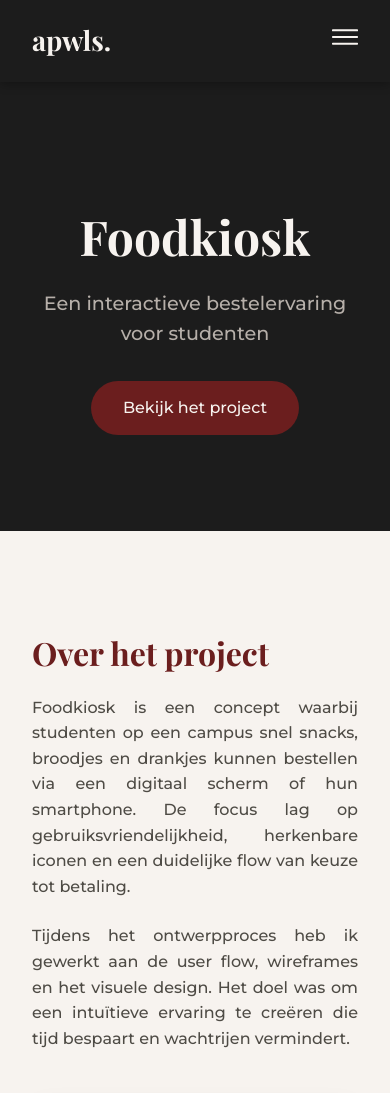
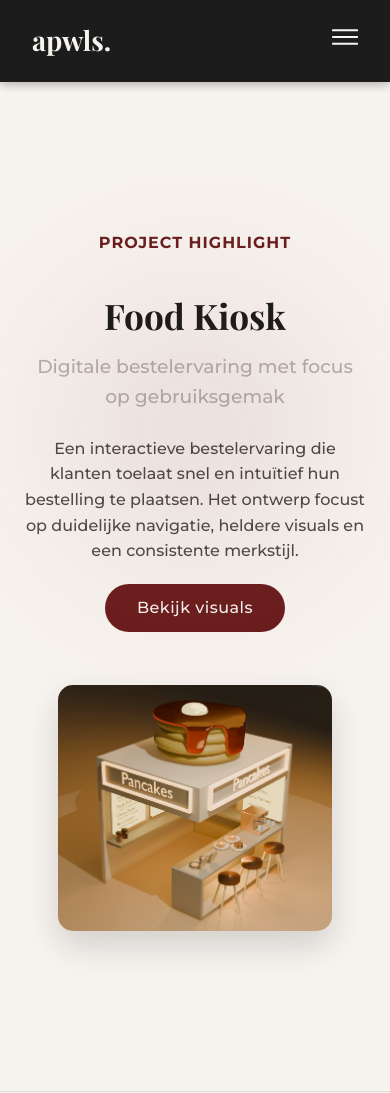
Before and after one commit to AlithaPwls/PF-AP, a PHP site: page /foodkiosk.html in a window 390 px wide; the page is wider, and only the part inside the window is pictured. Shown: the top 1093 px of that part. Run offline with PHP 8.4, Linux system fonts and the light colour scheme.

Commit message:
foodkiosk page design

```diff
--- a/css/foodkiosk.css
+++ b/css/foodkiosk.css
@@ -1,135 +1,282 @@
 @import url('https://fonts.googleapis.com/css2?family=Montserrat:wght@300;500;700&family=Playfair+Display:wght@400;700&display=swap');
 
-/* ======= BASIS ======= */
+/* ===== BASIS ===== */
+* {
+  margin: 0;
+  padding: 0;
+  box-sizing: border-box;
+}
+
 html {
   scroll-behavior: smooth;
 }
 
 body {
-  margin: 0;
+  font-family: "Montserrat", sans-serif;
   background-color: #F7F3EF;
-  font-family: "Montserrat", sans-serif;
   color: #1C1C1C;
+  overflow-x: hidden;
+  line-height: 1.7;
+}
+
+/* ===== INTRO ===== */
+.intro {
+  display: flex;
+  align-items: center;
+  justify-content: space-between;
+  gap: 4rem; /* kleiner gat voor betere balans */
+  padding: 11rem 10%;
+  position: relative;
+  overflow: hidden;
+}
+
+.intro-image {
+  flex: 1;
+  display: flex;
+  justify-content: center; /* centreren in zijn kolom */
 }
 
 
-
-/* ======= HERO ======= */
-.project-hero {
-  text-align: center;
-  background-color: #1C1C1C;
-  color: #F7F3EF;
-  padding: 8rem 2rem 6rem 2rem;
+.intro .subtitle {
+  color: #6B1E1E;
+  font-weight: 600;
+  text-transform: uppercase;
+  letter-spacing: 1px;
 }
 
-.project-hero h1 {
+.intro h1 {
   font-family: "Playfair Display", serif;
-  font-size: 3rem;
-  margin-bottom: 0.8rem;
+  font-size: 3.2rem;
+  margin: 1rem 0 0.5rem;
 }
 
-.project-hero .subtitle {
+.intro h3 {
+  font-weight: 500;
   color: #B6AFA9;
-  font-size: 1.2rem;
-  margin-bottom: 2rem;
+  margin-bottom: 1.5rem;
 }
 
+.intro p {
+  max-width: 500px;
+  margin-bottom: 2rem;
+  color: #4E4B45;
+}
+
+.intro img {
+  width: 80%;
+  max-width: 600px;
+  border-radius: 15px;
+  box-shadow: 0 15px 35px rgba(0, 0, 0, 0.15);
+  transition: transform 0.4s ease;
+  object-fit: contain;
+}
+
+/* ===== BUTTONS ===== */
 .btn {
-  display: inline-block;
   background-color: #6B1E1E;
   color: #F7F3EF;
   padding: 0.9rem 2rem;
   border-radius: 40px;
   text-decoration: none;
-  transition: background-color 0.3s ease;
+  transition: all 0.3s ease;
+  font-weight: 500;
+  letter-spacing: 0.5px;
 }
 
 .btn:hover {
   background-color: #571818;
+  transform: translateY(-3px);
+}
+
+/* ===== ABOUT PROJECT ===== */
+.about-project {
+  display: flex;
+  justify-content: space-between;
+  border-top: 1px solid #E0DBD7;
+}
+
+.about-text {
+  flex: 2;
+  padding: 8rem 10%;
+}
+
+.about-text h2 {
+  font-family: "Playfair Display", serif;
+  color: #6B1E1E;
+  margin-bottom: 1.5rem;
+}
+
+.about-text p {
+  color: #4E4B45;
+  margin-bottom: 1.5rem;
+}
+
+.about-side {
+  flex: 1;
+  background-color: #571818;
+  color: #F7F3EF;
+  padding: 8rem 5%;
+}
+
+.about-side h3 {
+  font-family: "Playfair Display", serif;
+  margin-top: 1.5rem;
+  margin-bottom: 1rem;
+}
+
+.about-side ul {
+  list-style: none;
+  margin-bottom: 2rem;
+  padding: 0;
+}
+
+.about-side li::before {
+  content: "• ";
+  color: #F7F3EF;
+}
+
+/* ===== VISUALS ===== */
+.visuals {
+  background-color: #1C1C1C;
+  color: #F7F3EF;
+  text-align: center;
+  padding: 6rem 5% 9rem;
+  position: relative;
+}
+
+.visuals h2 {
+  font-family: "Playfair Display", serif;
+  font-size: 2.4rem;
+  margin-bottom: 3rem;
+}
+
+/* GRID LAYOUT VOOR AFBEELDING + VIDEO */
+.visual-grid {
+  display: flex;
+  justify-content: center;
+  align-items: center;
+  gap: 3rem;
+  flex-wrap: wrap;
+  position: relative;
+}
+
+.desktopimg,
+.video-preview video {
+  width: 42%;
+  max-width: 700px;
+  padding: 1em;
+  border-radius: 18px;
+  transition: transform 0.5s ease, box-shadow 0.5s ease;
 }
 
 
-
-/* ======= CONTENT ======= */
-.project-content {
-  max-width: 1100px;
-  margin: 6rem auto;
-  padding: 0 2rem;
+.mobileimg {
+  display: none; /* niet nodig bij deze layout */
 }
 
-.project-content h2 {
-  font-family: "Playfair Display", serif;
-  font-size: 2rem;
-  color: #6B1E1E;
-  margin-bottom: 1rem;
+.visuals .btn {
+  display: inline-block;
+  margin-top: 4rem; /* of 400px als je dat echt wil */
+}
+/* ===== REFLECTIE ===== */
+.reflection {
+  background-color: #F7F3EF;
+  padding: 8rem 12%;
+  position: relative;
 }
 
-.project-content .text p {
-  color: #4E4B45;
-  margin-bottom: 1.5rem;
-  text-align: justify;
+.reflection::before {
+  content: "";
+  position: absolute;
+  top: 50%;
+  left: 50%;
+  width: 900px;
+  height: 900px;
+  background: radial-gradient(circle, rgba(107,30,30,0.12) 0%, transparent 70%);
+  transform: translate(-50%, -50%);
+  filter: blur(100px);
+  z-index: 0;
 }
 
-
-
-/* ======= MOCKUPS ======= */
-.mockups {
-  display: flex;
-  justify-content: center;
-  flex-wrap: wrap;
-  gap: 3rem;
-  margin-top: 3rem;
+.reflection-inner {
+  position: relative;
+  z-index: 1;
+  max-width: 850px;
+  margin: 0 auto;
 }
 
-.mockup-card {
-  background: #fff;
-  border-radius: 15px;
-  overflow: hidden;
-  box-shadow: 0 8px 25px rgba(0,0,0,0.08);
-  transition: transform 0.3s ease, box-shadow 0.3s ease;
-}
-
-.mockup-card:hover {
-  transform: translateY(-6px);
-  box-shadow: 0 12px 30px rgba(0,0,0,0.1);
-}
-
-.mockup-card img {
-  display: block;
-  width: 100%;
-  height: auto;
-}
-
-
-
-/* ======= INFO BLOK ======= */
-.info-section {
-  background-color: #F7F3EF;
-  padding: 4rem 2rem;
+.reflection h2 {
+  font-family: "Playfair Display", serif;
+  color: #6B1E1E;
+  margin-bottom: 2rem;
+  font-size: 2.2rem;
+  letter-spacing: 0.5px;
   text-align: center;
 }
 
-.info-section h3 {
-  font-family: "Playfair Display", serif;
-  color: #6B1E1E;
-  font-size: 1.8rem;
-  margin-bottom: 1rem;
+.reflection p {
+  color: #4E4B45;
+  line-height: 1.9;
+  font-size: 1.05rem;
+  margin-bottom: 1.5rem;
+  text-align: left;
 }
 
-.info-section p {
-  color: #4E4B45;
-  max-width: 700px;
-  margin: 0 auto 2rem;
-  line-height: 1.6;
-}
-
-
-
-/* ======= FOOTER ======= */
+/* ===== FOOTER ===== */
 .footer {
   background-color: #1C1C1C;
   color: #B6AFA9;
   text-align: center;
-  padding: 1.5rem;
+  padding: 2rem;
   font-size: 0.9rem;
 }
+
+/* ===== RESPONSIVE ===== */
+@media (max-width: 1024px) {
+  .intro {
+    flex-direction: column;
+    text-align: center;
+    padding: 10rem 6%;
+  }
+
+  .intro img {
+    width: 80%;
+  }
+
+  .about-project {
+    flex-direction: column;
+  }
+
+  .about-text, .about-side {
+    padding: 5rem 8%;
+  }
+
+  .visual-grid {
+    flex-direction: column;
+    gap: 2rem;
+  }
+
+  .desktopimg,
+  .video-preview video {
+    width: 90%;
+    max-width: 600px;
+  }
+
+  .reflection {
+    padding: 6rem 8%;
+  }
+}
+
+@media (max-width: 600px) {
+  .intro h1 {
+    font-size: 2.2rem;
+  }
+
+  .visuals h2 {
+    font-size: 2rem;
+  }
+
+  .reflection h2 {
+    font-size: 1.8rem;
+  }
+}
--- a/foodkiosk.html
+++ b/foodkiosk.html
@@ -3,46 +3,23 @@
 <head>
   <meta charset="UTF-8" />
   <meta name="viewport" content="width=device-width, initial-scale=1.0" />
-  <title>Foodkiosk – Project | Alitha Pauwels</title>
-
-  <!-- Fonts & CSS -->
-  <link rel="stylesheet" href="css/navbar.css">
-  <link rel="stylesheet" href="css/foodkiosk.css">
-
-  <!-- Open Graph -->
-  <meta property="og:type" content="website" />
-  <meta property="og:locale" content="nl_BE" />
-  <meta property="og:site_name" content="Alitha Pauwels" />
-  <meta property="og:title" content="Foodkiosk – Project | Alitha Pauwels" />
-  <meta property="og:description" content="Een interactieve bestelervaring voor studenten, ontworpen met gebruiksvriendelijkheid en visuele helderheid in gedachten." />
-  <meta property="og:image" content="images/foodkiosk_preview.jpg" />
-  <meta property="og:url" content="https://www.alithapauwels.be/foodkiosk.html" />
-
-  <!-- Hotjar tracking -->
-  <script>
-    (function(h,o,t,j,a,r){
-      h.hj=h.hj||function(){(h.hj.q=h.hj.q||[]).push(arguments)};
-      h._hjSettings={hjid:6535040,hjsv:6};
-      a=o.getElementsByTagName('head')[0];
-      r=o.createElement('script');r.async=1;
-      r.src=t+h._hjSettings.hjid+j+h._hjSettings.hjsv;
-      a.appendChild(r);
-    })(window,document,'https://static.hotjar.com/c/hotjar-','.js?sv=');
-  </script>
+  <title>Food Kiosk – Project | Alitha Pauwels</title>
+  <link href="https://fonts.googleapis.com/css2?family=Montserrat:wght@300;500;700&family=Playfair+Display:wght@400;700&display=swap" rel="stylesheet" />
+  <link rel="stylesheet" href="css/foodkiosk.css" />
+  <link rel="stylesheet" href="css/navbar.css" />
 </head>
 
 <body>
+
   <!-- HEADER -->
   <header class="main-header">
     <nav class="navbar">
       <a class="logo" href="index.html"><h2 class="logo">apwls.</h2></a>
 
-      <!-- Hamburger icoon -->
       <div class="hamburger" id="hamburger">
         <img src="images/hamburger_4.svg" alt="Menu" />
       </div>
 
-      <!-- Navigatielinks -->
       <ul class="nav-links" id="nav-links">
         <li><a href="index.html#projects">Projects</a></li>
         <li><a href="index.html#skills">Skills</a></li>
@@ -52,61 +29,90 @@
     </nav>
   </header>
 
-
-  <!-- HERO -->
-  <section class="project-hero">
-    <h1>Foodkiosk</h1>
-    <p class="subtitle">Een interactieve bestelervaring voor studenten</p>
-    <a href="#project" class="btn">Bekijk het project</a>
-  </section>
-
-
-  <!-- PROJECT CONTENT -->
-  <section id="project" class="project-content">
-    <h2>Over het project</h2>
-    <div class="text">
+  <!-- INTRO -->
+  <section class="intro">
+    <div class="intro-text">
+      <p class="subtitle">Project Highlight</p>
+      <h1>Food Kiosk</h1>
+      <h3>Digitale bestelervaring met focus op gebruiksgemak</h3>
       <p>
-        Foodkiosk is een concept waarbij studenten op een campus snel snacks, broodjes en drankjes kunnen bestellen via een digitaal scherm of hun smartphone.
-        De focus lag op gebruiksvriendelijkheid, herkenbare iconen en een duidelijke flow van keuze tot betaling.
+        Een interactieve bestelervaring die klanten toelaat snel en intuïtief hun bestelling te plaatsen.
+        Het ontwerp focust op duidelijke navigatie, heldere visuals en een consistente merkstijl.
       </p>
-      <p>
-        Tijdens het ontwerpproces heb ik gewerkt aan de user flow, wireframes en het visuele design.
-        Het doel was om een intuïtieve ervaring te creëren die tijd bespaart en wachtrijen vermindert.
-      </p>
+      <a href="#visuals" class="btn">Bekijk visuals</a>
     </div>
-
-    <!-- MOCKUPS -->
-    <div class="mockups">
-      <div class="mockup-card">
-        <img src="images/foodkiosk_desktop.jpg" alt="Foodkiosk desktop mockup" />
-      </div>
-      <div class="mockup-card">
-        <img src="images/foodkiosk_mobile.jpg" alt="Foodkiosk mobile mockup" />
-      </div>
+    <div class="intro-image">
+      <img src="images/render4-light-spot.png" alt="Food Kiosk Mockup">
     </div>
   </section>
 
+  <!-- ABOUT PROJECT -->
+  <section class="about-project">
+    <div class="about-text">
+      <h2>Over het project</h2>
+      <p>
+        Dit project onderzoekt hoe digitale kiosken de wachttijd kunnen verminderen en het bestelproces kunnen optimaliseren.
+        Met een duidelijke interface, herkenbare categorieën en visuele feedback wordt de ervaring intuïtief en efficiënt.
+      </p>
+      <p>
+        Ik werkte aan de volledige UX-flow, wireframes en het visuele design in Figma.
+        De focus lag op contrast, hiërarchie en het creëren van een logische navigatiestructuur.
+      </p>
+    </div>
+    <div class="about-side">
+      <h3>Mijn rol</h3>
+      <ul>
+        <li>UX/UI Design</li>
+        <li>Prototype ontwikkeling</li>
+        <li>Usability testing</li>
+      </ul>
 
+      <h3>Tools - Technologieën</h3>
+      <p>Figma, Webflow, HTML, CSS, JavaScript</p>
+    </div>
+  </section>
 
+  <!-- FEATURED VISUALS -->
+  <section class="visuals" id="visuals">
+    <h2>Visuals</h2>
+    <div class="visual-grid">
+           <div class="video-preview">
+        <video autoplay muted loop playsinline>
+          <source src="videos/0001-0100.mp4" type="video/mp4">
+          Je browser ondersteunt geen video tag.
+        </video>
 
+        <img class="desktopimg" src="images/foodkiosk-render-pf.png" alt="Desktop view">
+      <!-- VIDEO PREVIEW -->
+
+        <img class="desktopimg" src="images/foodkiosk_Alitha_Pauwels.png" alt="Desktop view">
+      </div>
+    </div>
+
+    <a href="index.html#projects" target="_blank" class="btn">Bekijk mijn andere projecten</a>
+  </section>
+
+  <!-- REFLECTIE -->
+  <section class="reflection">
+    <div class="reflection-inner">
+      <h2>Reflectie</h2>
+      <p>
+        Tijdens dit project heb ik vooral geleerd hoe belangrijk experimenteren is binnen 3D-ontwerp.
+        Het was niet enkel een oefening in het maken van een foodkiosk, maar vooral in het spelen met licht, materialen en compositie. Door verschillende soorten licht en camerahoeken te testen, ontdekte ik hoe sterk sfeer en diepte het eindresultaat beïnvloeden. </p>
+<br>
+       <p>  Ook het werken met texturen en vormen leerde me meer over realisme en balans in een digitale scène. Sommige materialen reageerden onverwacht op licht, wat me uitdaagde om verder te zoeken naar subtiele nuances die het geheel geloofwaardiger maakten.
+        Tot slot gaf het toevoegen van lichte animaties — zoals kleine bewegingen of reflecties — de kiosk extra leven. </p> <br>
+        <p> Deze oefening heeft me niet alleen technische kennis bijgebracht, maar ook mijn oog voor detail en visuele storytelling versterkt.
+      </p>
+
+    </div>
+  </section>
 
   <!-- FOOTER -->
   <footer class="footer">
-    <p>© 2025 Alitha Pauwels – apwls.</p>
+    <p>© 2025 Alitha Pauwels</p>
   </footer>
 
-
-  <!-- Optioneel: fade-up animatie -->
-  <script>
-    const observer = new IntersectionObserver(entries => {
-      entries.forEach((entry, i) => {
-        if (entry.isIntersecting) {
-          entry.target.style.animationDelay = `${i * 0.15}s`;
-          entry.target.classList.add('visible');
-        }
-      });
-    });
-    document.querySelectorAll('.fade-up').forEach(el => observer.observe(el));
-  </script>
+  <script src="scripts/project-effects.js"></script>
 </body>
 </html>
```
Also changed, not shown: images/0084.png (added), images/foodkiosk-render-pf.png (added), images/foodkiosk_Alitha_Pauwels.png (added), images/render4-light-spot.png (added), 1 other file.
